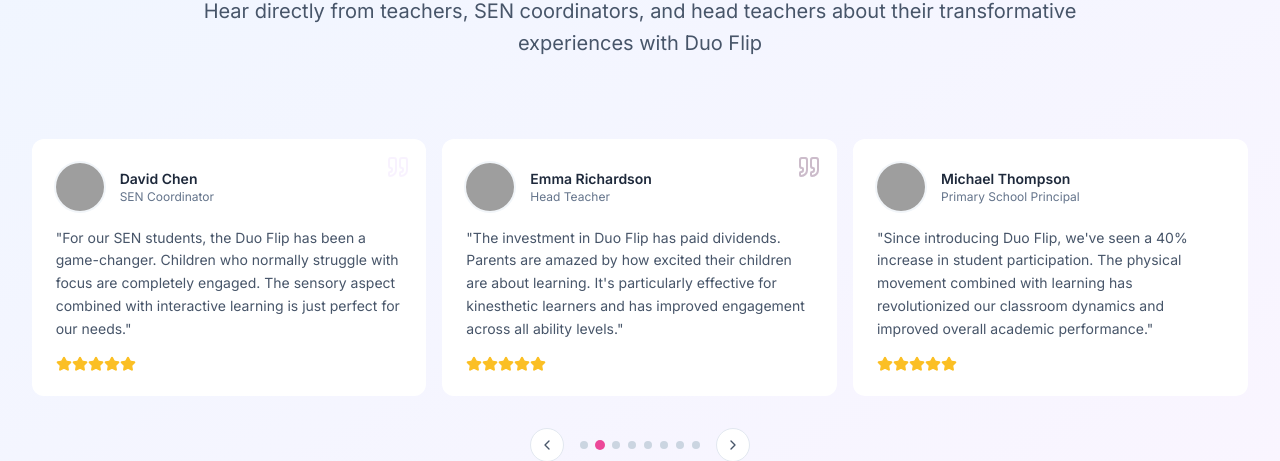
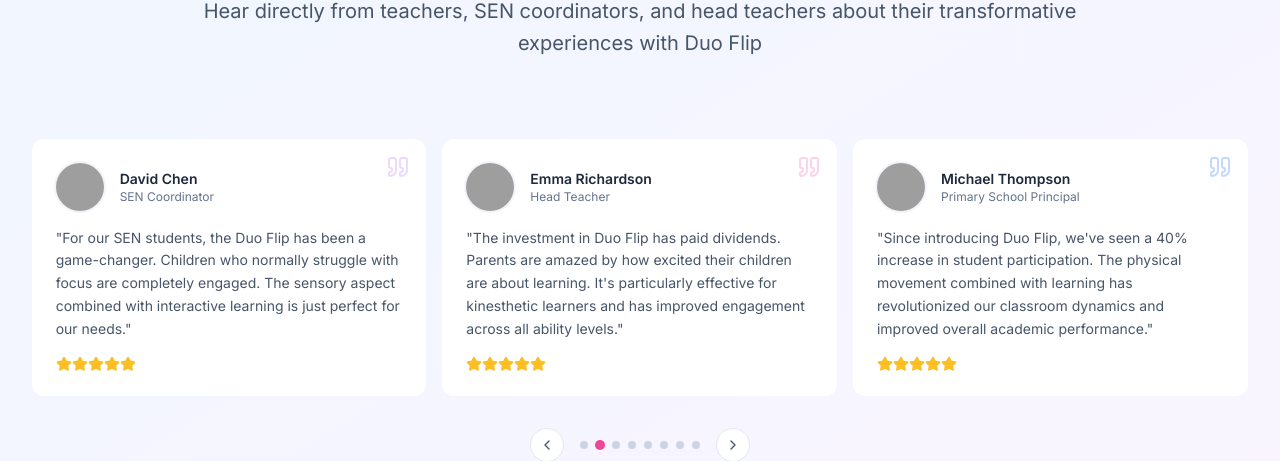
Before and after one commit to TheMistryCoder/duoflip, a React (Vite) app: page / in a window 1280 px wide. Shown: the part 5555-6016 px from the top of the page. Built offline with nearby package versions, Linux system fonts and the light colour scheme; grey boxes are pictures that could not be loaded.

Commit message:
Fix testimonial layout and quote icon visibility

```diff
--- a/src/components/sections/testimonials.tsx
+++ b/src/components/sections/testimonials.tsx
@@ -139,7 +139,7 @@
 						<CarouselContent className="-ml-2 md:-ml-4">
 							{testimonials.map((testimonial, index) => (
 								<CarouselItem key={index} className="pl-2 md:pl-4 basis-full sm:basis-1/2 lg:basis-1/3">
-									<div className="bg-white rounded-xl p-6 h-full">
+									<div className="bg-white rounded-xl p-6 h-full relative">
 										<div className="flex items-center mb-4">
 											<img src={testimonial.image} alt={`${testimonial.name} profile`} className="w-12 h-12 rounded-full mr-4 object-cover ring-2 ring-slate-100" />
 											<div>
@@ -153,7 +153,7 @@
 												<Star key={i} className="w-4 h-4 fill-current" />
 											))}
 										</div>
-										<Quote className={`absolute top-4 right-4 w-6 h-6 ${testimonial.quoteColor} opacity-10`} />
+										<Quote className={`absolute top-4 right-4 w-6 h-6 ${testimonial.quoteColor} opacity-30`} />
 									</div>
 								</CarouselItem>
 							))}
```
Also changed, not shown: src/App.tsx (indentation only).
